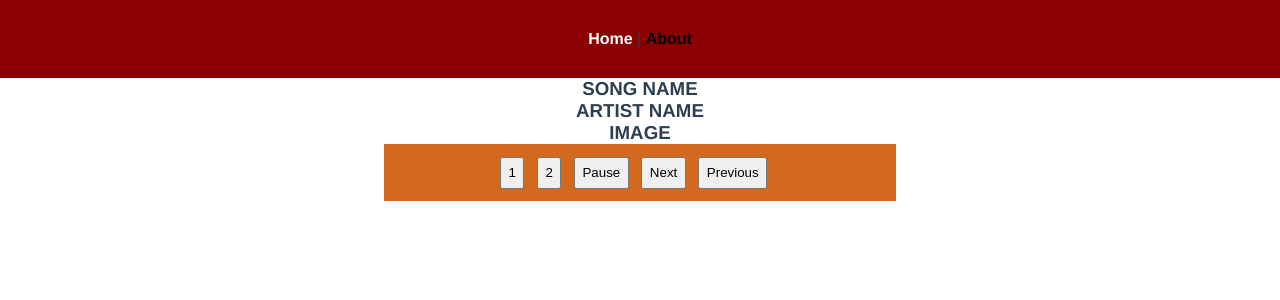
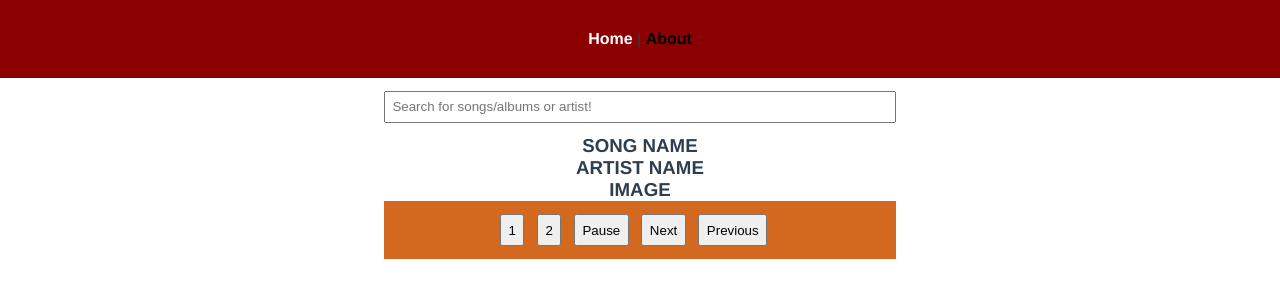
Before and after one commit to Francisco-fco/MusicPlayer, a Vue app in the folder music-player/: page /#/ in a window 1280 px wide. Shown: the top 300 px of the page. Built offline with nearby package versions, Linux system fonts and the light colour scheme.

Commit message:
checkpoint untill nightwork

```diff
--- a/music-player/src/components/SearchBar.vue
+++ b/music-player/src/components/SearchBar.vue
@@ -20,7 +20,9 @@ export default {
 
   methods: {
     search() {
-      this.$store.commit("updateSearchText", searchText);
+
+        // PÅBÖRJA HÄR searchText undefined vid implementering inom parenteser.
+      this.$store.commit("updateSearchText");
       this.$store.dispatch("fetchSearchedText");
     },
   },
--- a/music-player/src/views/Home.vue
+++ b/music-player/src/views/Home.vue
@@ -1,14 +1,17 @@
 <template>
   <div class="container">
+    <SearchBar />
     <Player />
   </div>
 </template>
 
 <script>
 import Player from "../components/Player.vue";
+import SearchBar from "../components/SearchBar.vue";
 export default {
   components: {
     Player,
+    SearchBar,
   }
 
 }
```
